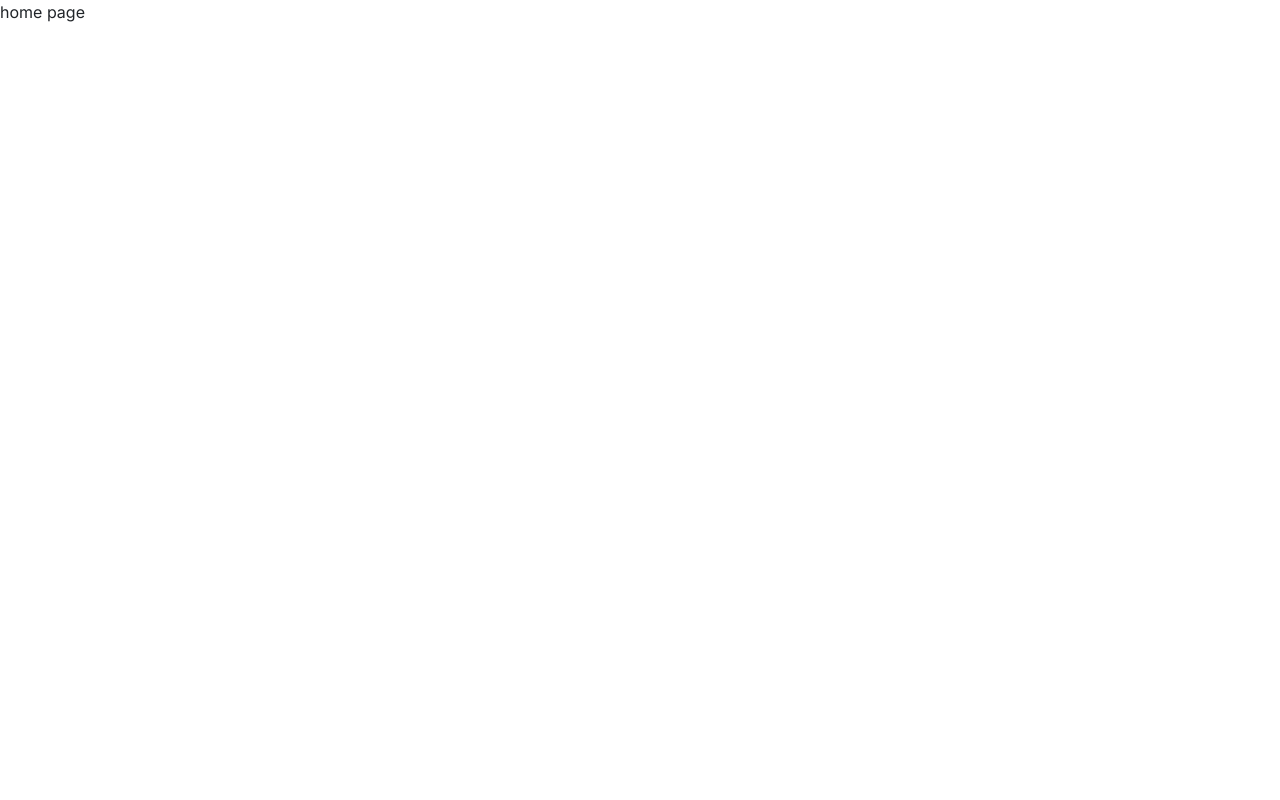
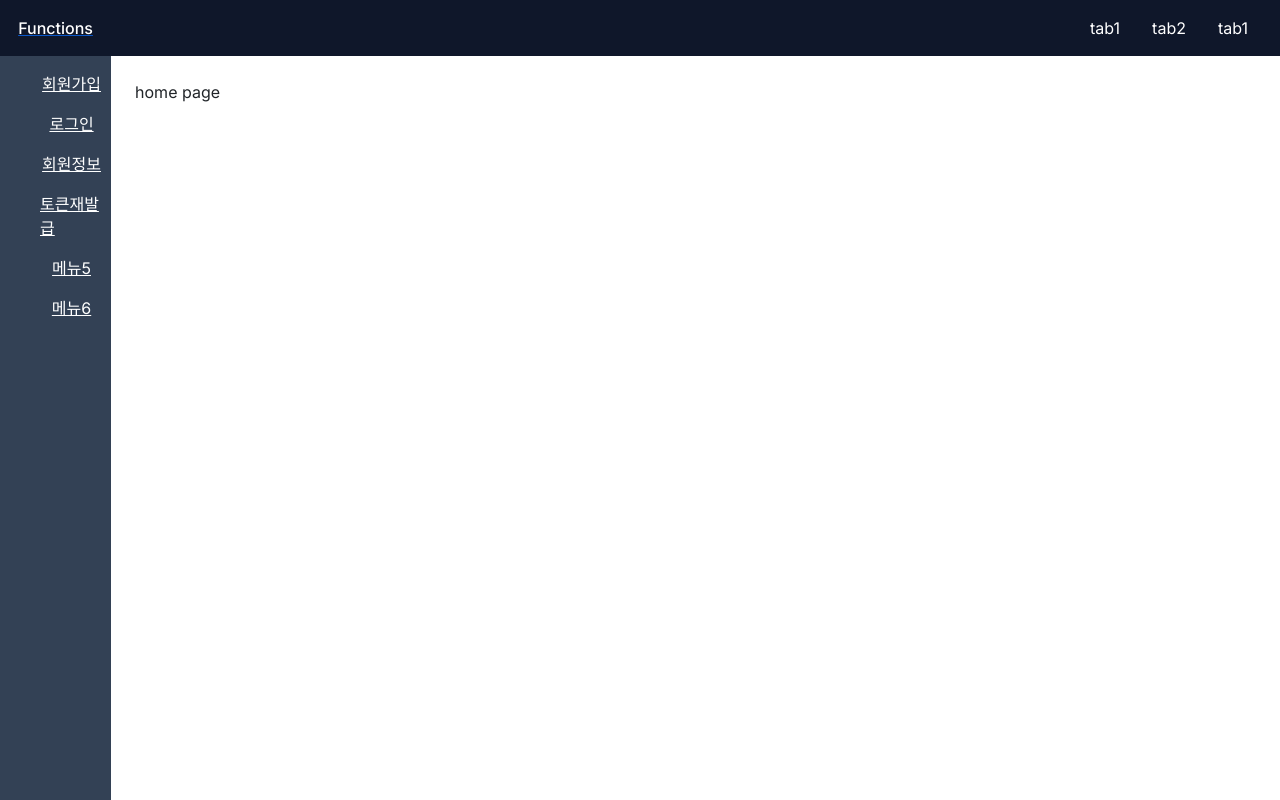
Before and after one commit to Icyeong/functions, a Next.js app: page / in a window 1280 px wide. Built offline with nearby package versions, Linux system fonts and the light colour scheme.

Commit message:
레이아웃 변경 및 공통 컴포넌트 제작

```diff
--- /dev/null
+++ b/src/app/components/Header.tsx
@@ -0,0 +1,40 @@
+"use client";
+
+type nav = { title: string; navTo: string };
+
+export default function Header() {
+  const path = "signin";
+
+  const headerMenus: any = {
+    signup: {
+      navs: [
+        { title: "tab1", navTo: "/tab1" },
+        { title: "tab2", navTo: "/tab2" },
+        { title: "tab3", navTo: "/tab3" },
+      ],
+    },
+    signin: {
+      navs: [
+        { title: "tab1", navTo: "/tab1" },
+        { title: "tab2", navTo: "/tab2" },
+        { title: "tab1", navTo: "/tab3" },
+      ],
+    },
+  };
+
+  const navs = headerMenus[path] ? headerMenus[path].navs : undefined;
+
+  return (
+    <header className="w-full sticky top-0 text-white p-3 flex justify-end text-base bg-slate-900">
+      {navs && (
+        <nav>
+          {navs.map((nav: nav) => (
+            <button className="px-3 hover:text-yellow-100" key={nav.title}>
+              {nav.title}
+            </button>
+          ))}
+        </nav>
+      )}
+    </header>
+  );
+}
--- /dev/null
+++ b/src/app/components/Sidebar.tsx
@@ -0,0 +1,37 @@
+import Link from "next/link";
+
+export default function Sidebar() {
+  const navMenus = [
+    { title: "회원가입", linkTo: "/signup" },
+    { title: "로그인", linkTo: "/signin" },
+    { title: "회원정보", linkTo: "/member" },
+    { title: "토큰재발급", linkTo: "/token" },
+    { title: "메뉴5", linkTo: "/test5" },
+    { title: "메뉴6", linkTo: "/test6" },
+  ];
+
+  return (
+    <div className="w- min-h-screen bg-slate-700">
+      <div className="sticky top-0">
+        <Link href="/">
+          <h1 className="text-white p-3 text-center text-base bg-slate-900">
+            Functions
+          </h1>
+        </Link>
+        <ul className="w-full">
+          {navMenus.map((navMenu, i) => (
+            <Link
+              key={i}
+              className="text-white text-base"
+              href={navMenu.linkTo}
+            >
+              <li className="p-2 flex hover:bg-slate-600 justify-center">
+                {navMenu.title}
+              </li>
+            </Link>
+          ))}
+        </ul>
+      </div>
+    </div>
+  );
+}
--- a/src/app/layout.tsx
+++ b/src/app/layout.tsx
@@ -1,6 +1,8 @@
 import "./globals.css";
 import "bootstrap/dist/css/bootstrap.min.css";
 import { Inter } from "next/font/google";
+import Sidebar from "./components/Sidebar";
+import Header from "./components/Header";
 
 const inter = Inter({ subsets: ["latin"] });
 
@@ -16,7 +18,15 @@ export default function RootLayout({
 }) {
   return (
     <html lang="en">
-      <body className={inter.className}>{children}</body>
+      <body className={inter.className}>
+        <div className="flex">
+          <Sidebar />
+          <div className="w-full flex flex-col">
+            <Header />
+            <main className="p-4">{children}</main>
+          </div>
+        </div>
+      </body>
     </html>
   );
 }
```
